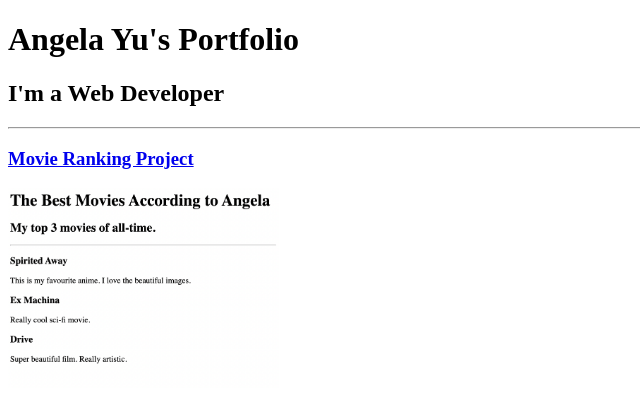
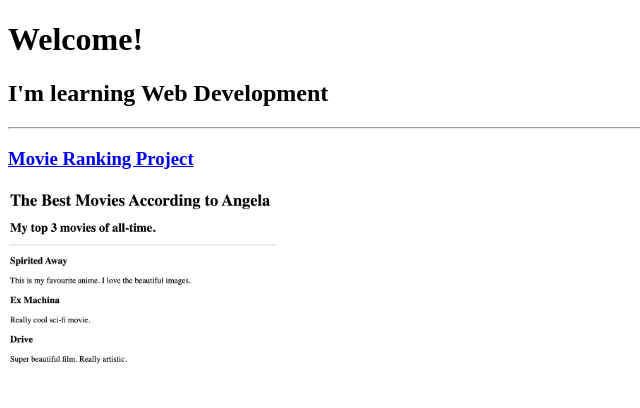
Before and after one commit to manjulgupta/html-portfolio, a plain HTML site: page index.html in a window 1280 px wide. Shown: the top 408 px of the page, without its empty margins (0-640 px from the left). Drawn offline with Linux system fonts and the light colour scheme.

Commit message:
Update index.html

```diff
--- a/index.html
+++ b/index.html
@@ -3,12 +3,12 @@
 
 <head>
   <meta charset="UTF-8">
-  <title>Angela's Portfolio</title>
+  <title><<मेरा जालस्थल>></title>
 </head>
 
 <body>
-  <h1>Angela Yu's Portfolio</h1>
-  <h2>I'm a Web Developer</h2>
+  <h1>Welcome!</h1>
+  <h2>I'm learning Web Development</h2>
   <hr />
   <h3><a href="./public/movie-ranking.html">Movie Ranking Project</a></h3>
   <img src="./assets/images/movie-ranking.png" height="200" alt="movie ranking project preview"/>
```
